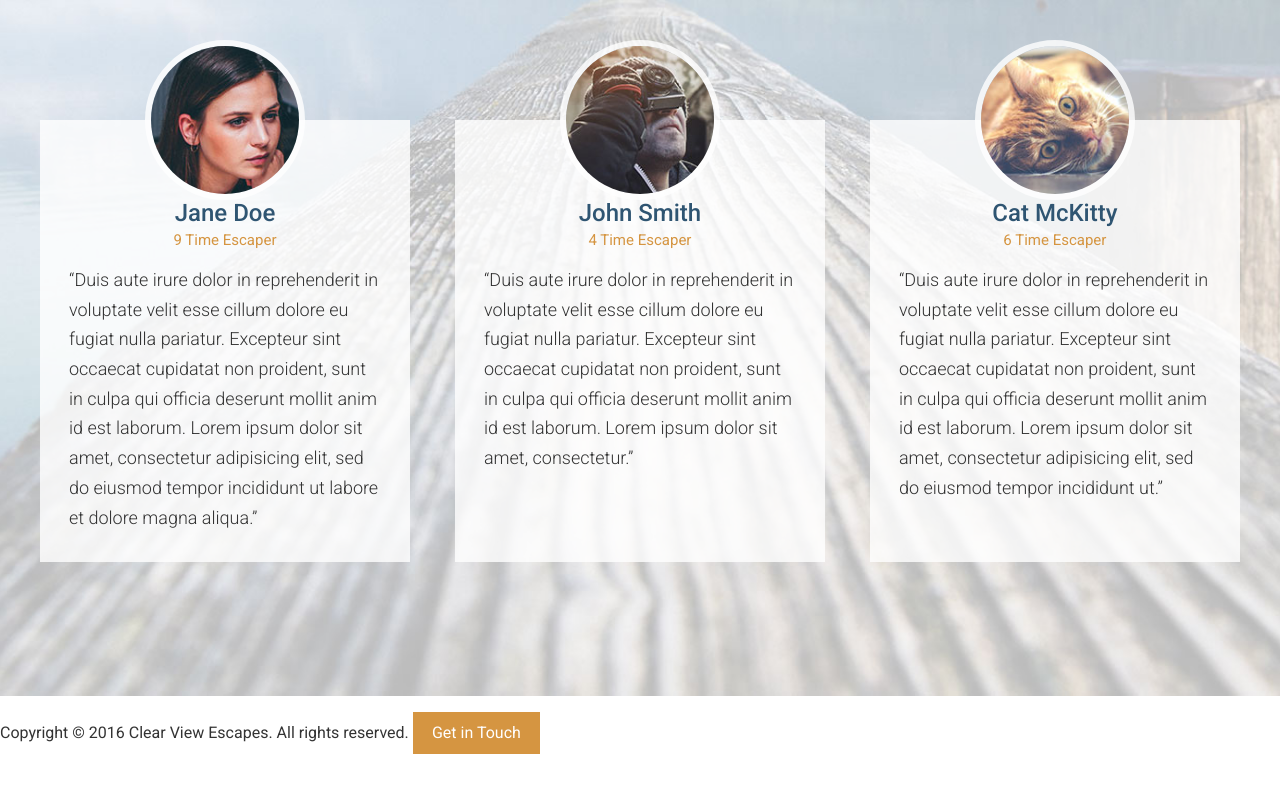
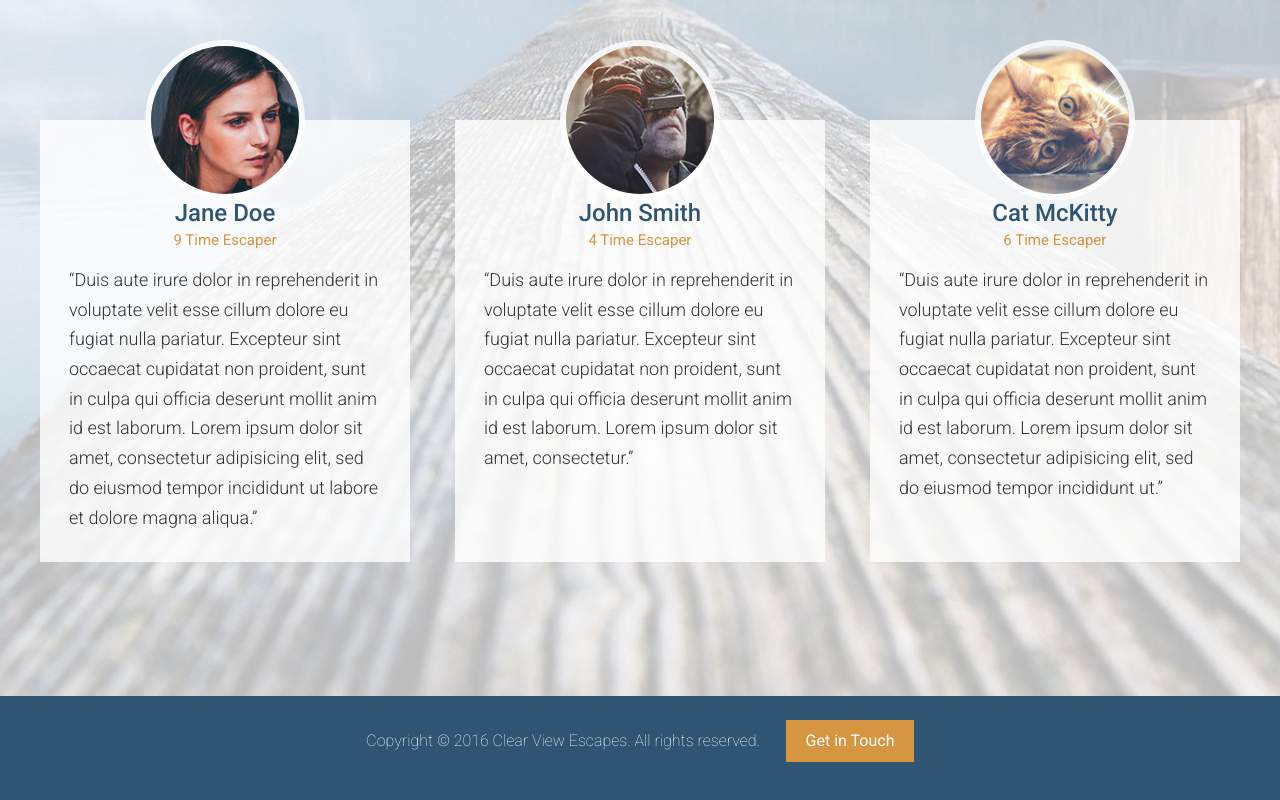
Before and after one commit to tvollmer89/travel-site, a website: page app/index.html in a window 1280 px wide. Shown: the part 3400-4200 px from the top of the page. Before the commit the page ends 4170 px from the top, so only its background shows below. Drawn offline with Linux system fonts and the light colour scheme.

Commit message:
Completed styling the footer

```diff
--- /dev/null
+++ b/app/assets/styles/modules/_site-footer.css
@@ -0,0 +1,18 @@
+.site-footer {
+  background-color: $mainBlue;
+  color: #fff;
+  padding: .5rem 0;
+  text-align: center;
+
+  &__text {
+    display: block;
+    margin-bottom: 1rem;
+    font-weight: 200;
+
+    @mixin atMedium {
+      display: inline;
+      margin-bottom: 0;
+      margin-right: 1.4rem;
+    }
+  }
+}
--- a/app/assets/styles/styles.css
+++ b/app/assets/styles/styles.css
@@ -13,3 +13,4 @@
 @import "modules/_feature-item";
 @import "modules/_testimonial";
 @import "modules/_sprite";
+@import "modules/_site-footer";
--- a/app/index.html
+++ b/app/index.html
@@ -144,8 +144,10 @@
     </div>
   </div>
 
-  <footer>
-    <p>Copyright &copy; 2016 Clear View Escapes. All rights reserved. <a href="#" class="btn btn--orange">Get in Touch</a></p>
+  <footer class="site-footer">
+    <div class="wrapper">
+      <p><span class="site-footer__text">Copyright &copy; 2016 Clear View Escapes. All rights reserved.</span> <a href="#" class="btn btn--orange">Get in Touch</a></p>
+    </div>
   </footer>
 </body>
 </html>
--- a/app/temp/styles/styles.css
+++ b/app/temp/styles/styles.css
@@ -1042,3 +1042,25 @@ a {
     height: 42px;
     background-position: 36.69752421959096% 45.792307692307695%;
   }
+
+.site-footer {
+  background-color: #2f5572;
+  color: #fff;
+  padding: .5rem 0;
+  text-align: center;
+}
+
+.site-footer__text {
+  display: block;
+  margin-bottom: 1rem;
+  font-weight: 200;
+}
+
+@media (min-width: 800px) {
+
+  .site-footer__text {
+    display: inline;
+    margin-bottom: 0;
+    margin-right: 1.4rem;
+  }
+}
```
